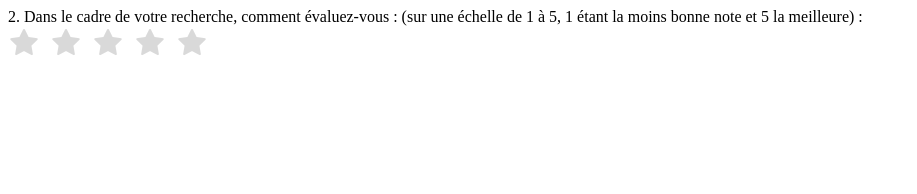
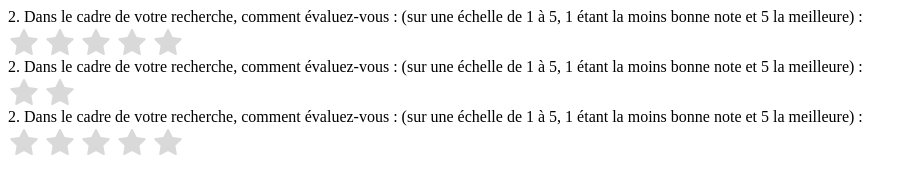
Before and after one commit to AlexBelin/Radio-to-Rate-Stars, a plain HTML site: page index.html in a window 1280 px wide. Shown: the whole page, without its empty margins (0-917 px from the left). Drawn offline with Linux system fonts and the light colour scheme.

Commit message:
Add files via upload

```diff
--- a/index.html
+++ b/index.html
@@ -9,7 +9,7 @@
 <body>
     <div class="smartcapture-controls">
         <div class="sc-formfield-label">2. Dans le cadre de votre recherche, comment évaluez-vous : (sur une échelle de 1 à 5, 1 étant la&nbsp;moins bonne&nbsp;note et&nbsp;5 la meilleure) : </div>
-            <div class="sc-formfield-input-wrapper" id="wrapper2">
+        <div class="sc-formfield-input-wrapper radios-to-ratestars" id="0">
             <div class="sc-formfield-input"><label><input type="radio" name="Aide_definition_besoins_note" data-field-type="Text" value="1">1</label></div>
             <div class="sc-formfield-input"><label><input type="radio" name="Aide_definition_besoins_note" data-field-type="Text" value="2">2</label></div>
             <div class="sc-formfield-input"><label><input type="radio" name="Aide_definition_besoins_note" data-field-type="Text" value="3">3</label></div>
@@ -18,11 +18,30 @@
         </div>
     </div>
 
+    <div class="smartcapture-controls">
+        <div class="sc-formfield-label">2. Dans le cadre de votre recherche, comment évaluez-vous : (sur une échelle de 1 à 5, 1 étant la&nbsp;moins bonne&nbsp;note et&nbsp;5 la meilleure) : </div>
+        <div class="sc-formfield-input-wrapper radios-to-ratestars" id="1">
+            <div class="sc-formfield-input"><label><input type="radio" name="Aide_definition_besoins_note_2" data-field-type="Text" value="1">1</label></div>
+            <div class="sc-formfield-input"><label><input type="radio" name="Aide_definition_besoins_note_2" data-field-type="Text" value="2">2</label></div>
+        </div>
+    </div>
+
+    <div class="smartcapture-controls">
+        <div class="sc-formfield-label">2. Dans le cadre de votre recherche, comment évaluez-vous : (sur une échelle de 1 à 5, 1 étant la&nbsp;moins bonne&nbsp;note et&nbsp;5 la meilleure) : </div>
+        <div class="sc-formfield-input-wrapper radios-to-ratestars" id="2">
+            <div class="sc-formfield-input"><label><input type="radio" name="Aide_definition_besoins_note_3" data-field-type="Text" value="1">1</label></div>
+            <div class="sc-formfield-input"><label><input type="radio" name="Aide_definition_besoins_note_3" data-field-type="Text" value="2">2</label></div>
+            <div class="sc-formfield-input"><label><input type="radio" name="Aide_definition_besoins_note_3" data-field-type="Text" value="3">3</label></div>
+            <div class="sc-formfield-input"><label><input type="radio" name="Aide_definition_besoins_note_3" data-field-type="Text" value="4">4</label></div>
+            <div class="sc-formfield-input"><label><input type="radio" name="Aide_definition_besoins_note_3" data-field-type="Text" value="5">5</label></div>
+        </div>
+    </div>
+
     <script>
-        class radioToStars {
-            constructor(configObj) {
-                this.configObj = configObj;
-                this.wrapper = document.getElementById(this.configObj.target);
+        class radioToStarsInstance {
+            constructor(wrapper, radioStarSystem) {
+                this.configObj = radioStarSystem.configObj;
+                this.wrapper = wrapper;
                 this.starOn = this.configObj.starOn;
                 this.starOff = this.configObj.starOff;
                 this.elements = [];
@@ -74,10 +93,26 @@
                 });
             }
         }
+
+        class radioToStars {
+            constructor(configObj) {
+                this.configObj = configObj;
+                this.radiosGroups = Array.from(document.querySelectorAll(this.configObj.target));
+                this.instances = [];
+            }
+
+            init() {
+                this.radiosGroups.forEach(group => {
+                    var instance = new radioToStarsInstance(group, this);
+                    this.instances.push(instance)
+                    instance.init();
+                });
+            }
+        }
     </script>
 
     <script>
-        var radiosStars = new radioToStars({'target': 'wrapper2', 'gap': '10px', 'dim': '32px', 'starOn': 'star_on.png', 'starOff': 'star_off.png'});
+        var radiosStars = new radioToStars({'target': '.radios-to-ratestars', 'gap': '4px', 'dim': '32px', 'starOn': 'star_on.png', 'starOff': 'star_off.png'});
         radiosStars.init();
     </script>
 </body>
```
Lines whose indentation alone changed are shown as unchanged.
